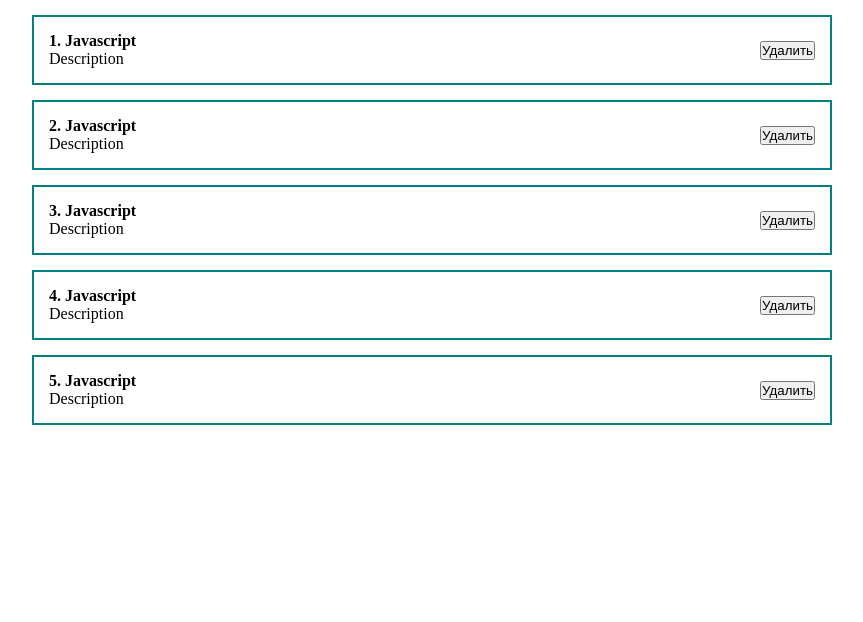
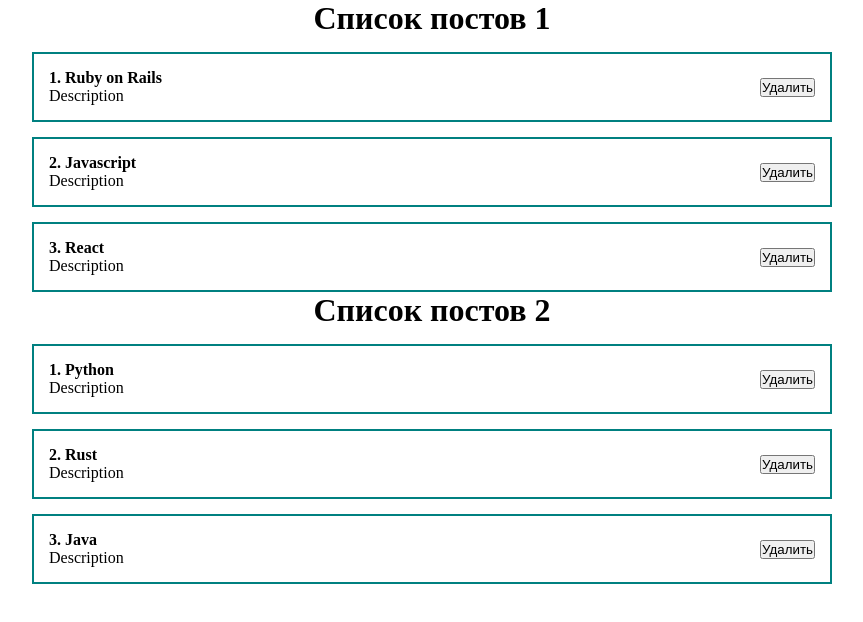
Before and after one commit to sas2job/my-react-app, a React (Create React App) app: page / in a window 1280 px wide. Shown: the top 622 px of the page, without its empty margins (208-1071 px from the left). Built offline with nearby package versions, Linux system fonts and the light colour scheme.

Commit message:
Lists. Array of objects to array of React

```diff
--- a/src/App.js
+++ b/src/App.js
@@ -2,17 +2,24 @@
 import ClassCounter from './components/ClassCounter';
 import Counter from "./components/Counter";
 import PostItem from './components/PostItem';
+import PostList from './components/PostList';
 import './styles/App.css';
+
 function App() {
-  const [value, setValue] = useState('Text in input')
-
+  const [posts, setPosts] = useState([
+    {id: 1, title: 'Ruby on Rails', body: 'Description'},
+    {id: 2, title: 'Javascript', body: 'Description'},
+    {id: 3, title: 'React', body: 'Description'}
+  ])
+  const [posts2, setPosts2] = useState([
+    {id: 1, title: 'Python', body: 'Description'},
+    {id: 2, title: 'Rust', body: 'Description'},
+    {id: 3, title: 'Java', body: 'Description'}
+  ])
   return (
     <div className="App">
-      <PostItem post={{id: 1, title: 'Javascript', body: 'Description'}}/>
-      <PostItem post={{id: 2, title: 'Javascript', body: 'Description'}}/>
-      <PostItem post={{id: 3, title: 'Javascript', body: 'Description'}}/>
-      <PostItem post={{id: 4, title: 'Javascript', body: 'Description'}}/>
-      <PostItem post={{id: 5, title: 'Javascript', body: 'Description'}}/>
+      <PostList posts={posts} title="Список постов 1"/>
+      <PostList posts={posts2} title="Список постов 2"/>
     </div>
   );
 }
--- /dev/null
+++ b/src/components/PostList.jsx
@@ -0,0 +1,17 @@
+import React from 'react';
+import PostItem from './PostItem';
+
+const PostList = ({posts, title}) => {
+  return (
+    <div>
+      <h1 style={{textAlign: 'center'}}>
+        {title}
+      </h1>
+      {posts.map((post) =>
+        <PostItem post={post} key={post.id}/>
+        )}
+    </div>
+  );
+};
+
+export default PostList;
```
